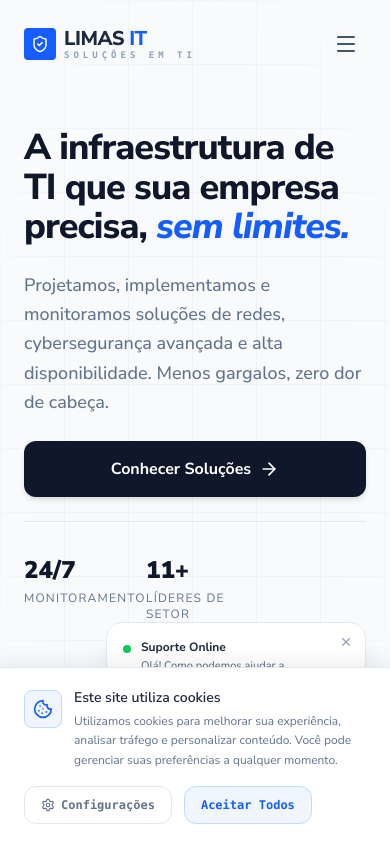
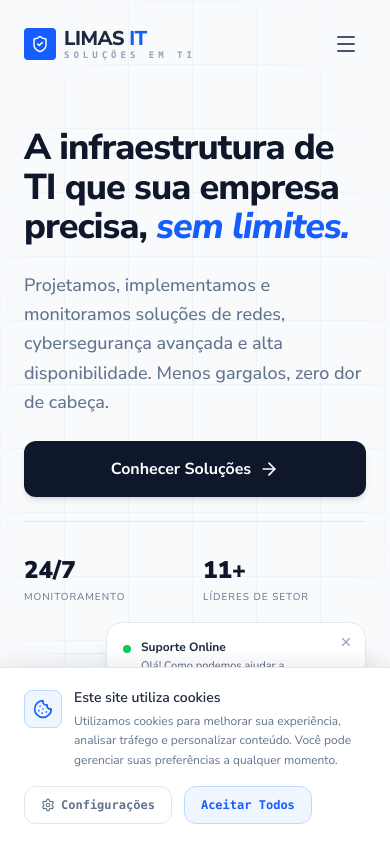
Before and after one commit to limasitsite-devops/limasitsite, a React (Vite) app: page / in a window 390 px wide. Shown: the top 842 px of the page. Built offline with nearby package versions, Linux system fonts and the light colour scheme.

Commit message:
Fix mobile spacing and font size for hero stats

```diff
--- a/src/components/Hero.tsx
+++ b/src/components/Hero.tsx
@@ -75,19 +75,19 @@ export default function Hero() {
             {/* Interactive State Panel (Optimized for fast mobile reading) */}
             <motion.div
               variants={itemVariants}
-              className="grid grid-cols-3 gap-6 pt-8 border-t border-slate-200 w-full max-w-lg"
+              className="grid grid-cols-2 sm:grid-cols-3 gap-4 sm:gap-6 pt-8 border-t border-slate-200 w-full max-w-lg"
             >
               <div className="hidden sm:block">
                 <p className="text-2xl font-black text-slate-900 font-display">99.99%</p>
-                <p className="text-xs text-slate-500 uppercase tracking-widest mt-1">Uptime de Redes</p>
+                <p className="text-[10px] text-slate-500 uppercase tracking-widest mt-1">Uptime de Redes</p>
               </div>
               <div>
                 <p className="text-2xl font-black text-slate-900 font-display">24/7</p>
-                <p className="text-xs text-slate-500 uppercase tracking-widest mt-1">Monitoramento</p>
+                <p className="text-[10px] text-slate-500 uppercase tracking-widest mt-1">Monitoramento</p>
               </div>
               <div>
                 <p className="text-2xl font-black text-slate-900 font-display">11+</p>
-                <p className="text-xs text-slate-500 uppercase tracking-widest mt-1">Líderes de Setor</p>
+                <p className="text-[10px] text-slate-500 uppercase tracking-widest mt-1">Líderes de Setor</p>
               </div>
             </motion.div>
           </motion.div>
```
